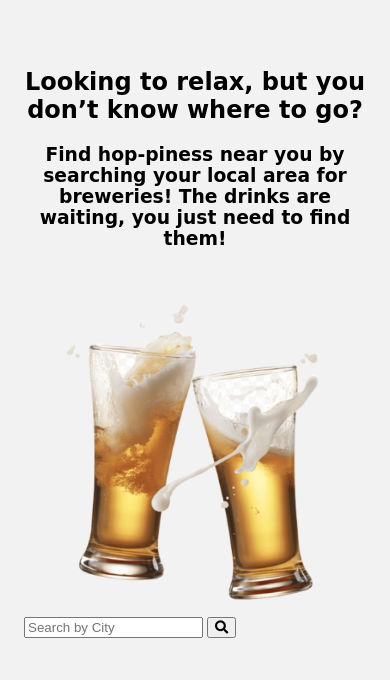
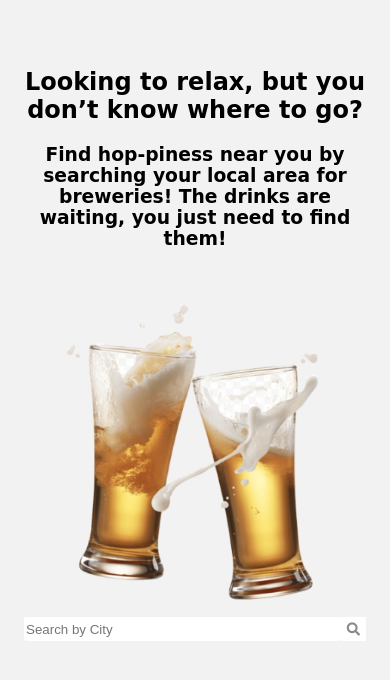
Before and after one commit to Yi-Jacob/ajax-project, a website: page index.html in a window 390 px wide. Shown: the part 84-764 px from the top of the page. Drawn offline with Linux system fonts and the light colour scheme; a web font is replaced by a local one.

Commit message:
ensured the app looks good on mobile and desktop

```diff
--- a/css/layout.css
+++ b/css/layout.css
@@ -44,3 +44,7 @@
 .margin-top {
   margin-top: 3rem;
 }
+
+.flex {
+  display: flex;
+}
--- a/css/styles.css
+++ b/css/styles.css
@@ -25,7 +25,12 @@
 }
 
 .search-bar {
-  width: 82%;
+  width: 100%;
+  color: white;
+  border-right: none;
+  border-radius: 3%;
+  border: 2px #d4d9de;
+  height: 1.5rem;
 }
 
 .justify-center {
@@ -35,3 +40,14 @@
 .margin-zero {
   margin: 0;
 }
+
+.submit-button {
+  background-color: white;
+  border-left: none;
+  border-radius: 3%;
+  border: 2px #d4d9de;
+}
+
+.search-icon {
+  color: #8a8a8e;
+}
--- a/index.html
+++ b/index.html
@@ -35,9 +35,11 @@
         <img src="images/Pasted-Graphic.png" class="main-img margin-auto">
       </div>
       <div class="row">
-        <div class="">
-          <input required type="text" placeholder="Search by City" class="search-bar">
-          <button class=""><i class="fas fa-search"></i></button>
+        <div class="column-full">
+          <form class="flex">
+            <input required type="text" placeholder="Search by City" class="search-bar justify-center">
+            <button class="justify-center submit-button"><i class="fas fa-search search-icon"></i></button>
+          </form>
         </div>
       </div>
     </div>
```
